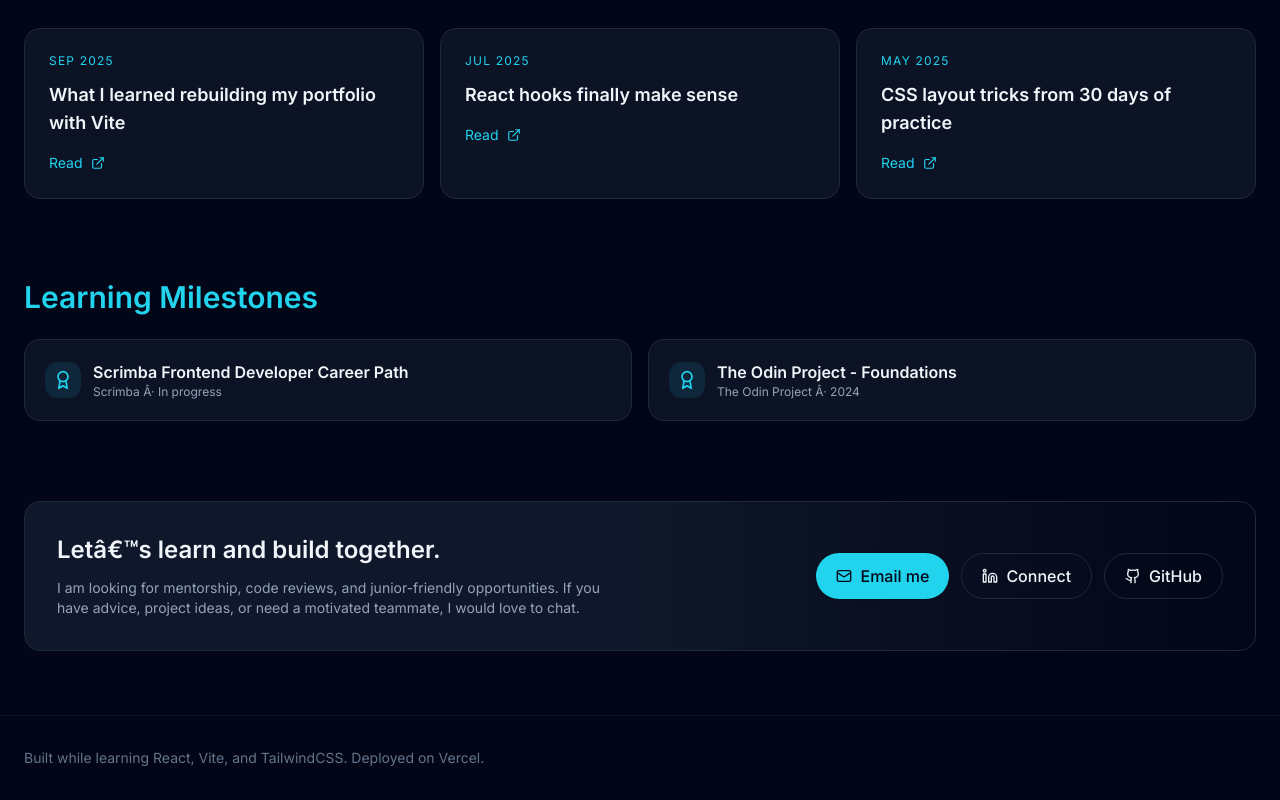
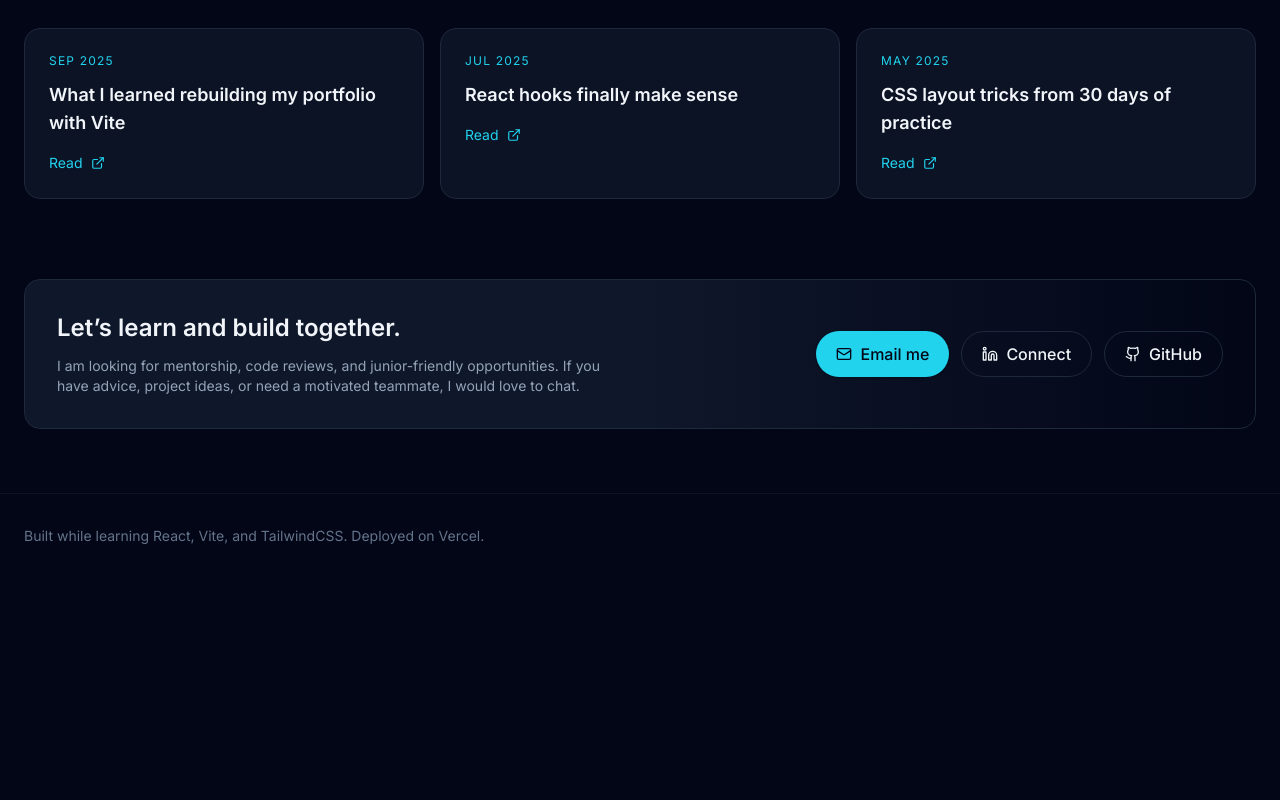
Before and after one commit to epritesh/personal-website, a React (Vite) app: page / in a window 1280 px wide. Shown: the part 2325-3125 px from the top of the page. After the commit the page ends 2903 px from the top, so only its background shows below. Built offline with nearby package versions, Linux system fonts and the light colour scheme.

Commit message:
Clean up typography and remove milestones section

```diff
--- a/src/App.jsx
+++ b/src/App.jsx
@@ -11,8 +11,7 @@ import {
   Code2,
   Layers,
   Cloud,
-  Calendar,
-  Award
+  Calendar
 } from 'lucide-react'
 
 const primaryProjects = [
@@ -92,19 +91,6 @@ const learningLog = [
     title: 'CSS layout tricks from 30 days of practice',
     date: 'May 2025',
     link: 'https://github.com/epritesh/learning-notes/blob/main/css-layout-tricks.md'
-  }
-]
-
-const certifications = [
-  {
-    title: 'Scrimba Frontend Developer Career Path',
-    issuer: 'Scrimba',
-    year: 'In progress'
-  },
-  {
-    title: 'The Odin Project - Foundations',
-    issuer: 'The Odin Project',
-    year: '2024'
   }
 ]
 
@@ -348,26 +334,6 @@ function App() {
         </section>
 
         <section>
-          <h2 className="section-title">Learning Milestones</h2>
-          <div className="grid gap-4 md:grid-cols-2">
-            {certifications.map((cert) => (
-              <div
-                key={cert.title}
-                className={classNames('rounded-2xl border p-5 flex items-center gap-3', isDarkMode ? 'border-slate-800 bg-slate-900/80' : 'border-slate-200 bg-white')}
-              >
-                <div className="p-2 rounded-xl bg-brand-cyan/10 text-brand-cyan">
-                  <Award size={20} />
-                </div>
-                <div>
-                  <div className="font-semibold">{cert.title}</div>
-                  <div className="text-xs text-slate-400">{cert.issuer} Â· {cert.year}</div>
-                </div>
-              </div>
-            ))}
-          </div>
-        </section>
-
-        <section>
           <div
             className={classNames(
               'rounded-2xl border p-8 flex flex-col md:flex-row md:items-center md:justify-between gap-6',
@@ -377,7 +343,7 @@ function App() {
             )}
           >
             <div>
-              <h2 className="text-2xl font-semibold">Letâ€™s learn and build together.</h2>
+              <h2 className="text-2xl font-semibold">Let’s learn and build together.</h2>
               <p className="mt-3 text-sm text-slate-400 max-w-xl">
                 I am looking for mentorship, code reviews, and junior-friendly opportunities. If you have advice, project ideas, or need a motivated teammate, I would love to chat.
               </p>
```
